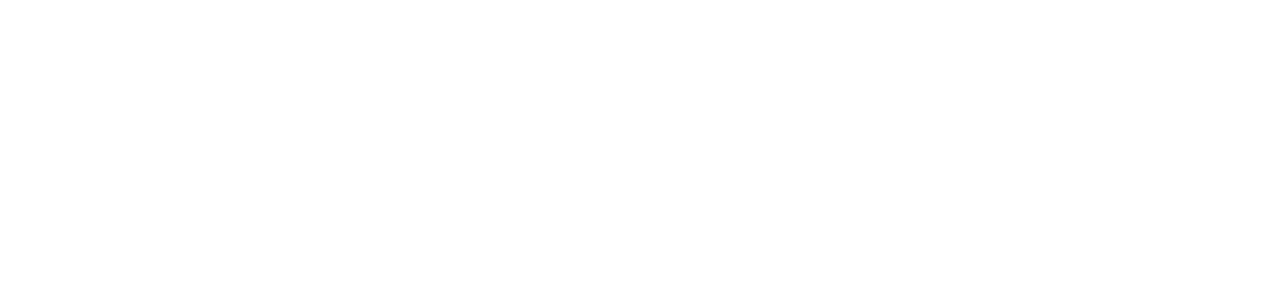
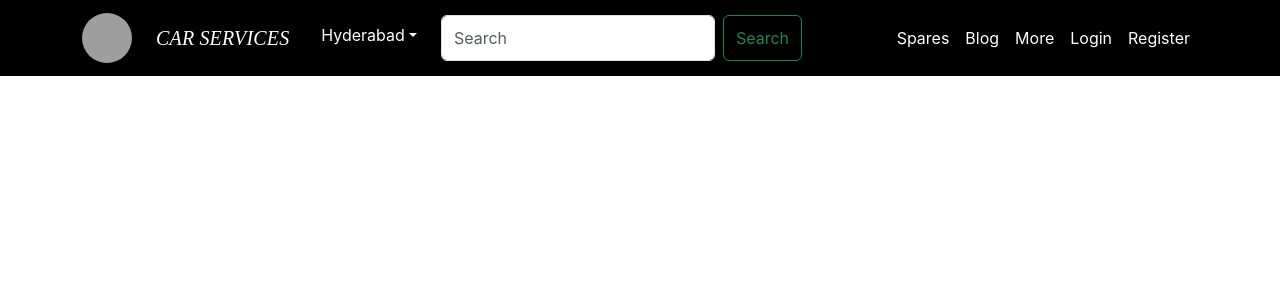
Before and after one commit to PremBhooma/car_service_app, a React (Create React App) app: page /blog in a window 1280 px wide. Before the commit this address had no page. Shown: the top 300 px of the page. Built offline with nearby package versions, Linux system fonts and the light colour scheme; grey boxes are pictures that could not be loaded.

Commit message:
componetns

```diff
--- /dev/null
+++ b/src/Pages/Blog.jsx
@@ -0,0 +1,12 @@
+import React from "react";
+import ComponentsNav from "../Components/ComponentsNav";
+
+const Blog = () => {
+  return (
+    <>
+      <ComponentsNav />
+    </>
+  );
+};
+
+export default Blog;
--- /dev/null
+++ b/src/Pages/Contact.jsx
@@ -0,0 +1,7 @@
+import React from "react";
+
+const Contact = () => {
+  return <div>Contact</div>;
+};
+
+export default Contact;
--- /dev/null
+++ b/src/Pages/Faq.jsx
@@ -0,0 +1,7 @@
+import React from "react";
+
+const Faq = () => {
+  return <div>Faq</div>;
+};
+
+export default Faq;
--- a/src/Pages/Home.css
+++ b/src/Pages/Home.css
@@ -12,6 +12,13 @@
   height: 80px;
   border-radius: 47px;
 }
+
+.logo1 {
+  width: 50px;
+  height: 50px;
+  border-radius: 47px;
+}
+
 .ach {
   text-decoration: none;
   color: white;
@@ -23,6 +30,14 @@
   font-style: italic;
   font-weight: 400;
   line-height: 18.4px; /* 57.5% */
+  letter-spacing: 0.169px;
+}
+
+.head1 {
+  font-family: Alumni Sans Inline One;
+  font-size: 20px;
+  font-style: italic;
+  font-weight: 400;
   letter-spacing: 0.169px;
 }
 
--- /dev/null
+++ b/src/Pages/Offers.jsx
@@ -0,0 +1,7 @@
+import React from "react";
+
+const Offers = () => {
+  return <div>Offers</div>;
+};
+
+export default Offers;
--- /dev/null
+++ b/src/Pages/Privacy.jsx
@@ -0,0 +1,7 @@
+import React from "react";
+
+const Privacy = () => {
+  return <div>Privacy</div>;
+};
+
+export default Privacy;
--- /dev/null
+++ b/src/Pages/Reviews.jsx
@@ -0,0 +1,7 @@
+import React from "react";
+
+const Reviews = () => {
+  return <div>Reviews</div>;
+};
+
+export default Reviews;
--- /dev/null
+++ b/src/Pages/Terms.jsx
@@ -0,0 +1,7 @@
+import React from "react";
+
+const Terms = () => {
+  return <div>Terms</div>;
+};
+
+export default Terms;
--- a/src/Routes/AllRoutes.jsx
+++ b/src/Routes/AllRoutes.jsx
@@ -4,7 +4,14 @@ import { Routes, Route } from "react-router-dom";
 import Login from "../Pages/Login";
 import Signup from "../Pages/Signup";
 import Slot from "../Pages/Slot";
-import Payment from "../Components/Payment";
+// import Payment from "../Components/Payment";
+import Blog from "../Pages/Blog";
+import Faq from "../Pages/Faq";
+import Contact from "../Pages/Contact";
+import Terms from "../Pages/Terms";
+import Privacy from "../Pages/Privacy";
+import Offers from "../Pages/Offers";
+import Reviews from "../Pages/Reviews";
 
 const AllRoutes = () => {
   return (
@@ -14,7 +21,15 @@ const AllRoutes = () => {
         <Route path="/login" element={<Login />} />
         <Route path="/signup" element={<Signup />} />
         <Route path="/slot" element={<Slot />} />
-        <Route path="/payment" element={<Payment />} />
+        {/* <Route path="/payment" element={<Payment />} /> */}
+        {/* <Route path="/spares" element={<Payment />} /> */}
+        <Route path="/blog" element={<Blog />} />
+        <Route path="/faq" element={<Faq />} />
+        <Route path="/contact" element={<Contact />} />
+        <Route path="/terms" element={<Terms />} />
+        <Route path="/privacy" element={<Privacy />} />
+        <Route path="/offers" element={<Offers />} />
+        <Route path="/reviews" element={<Reviews />} />
       </Routes>
     </div>
   );
```
Also changed, not shown: 1 other file (tests, documents, lock files or other folders).
